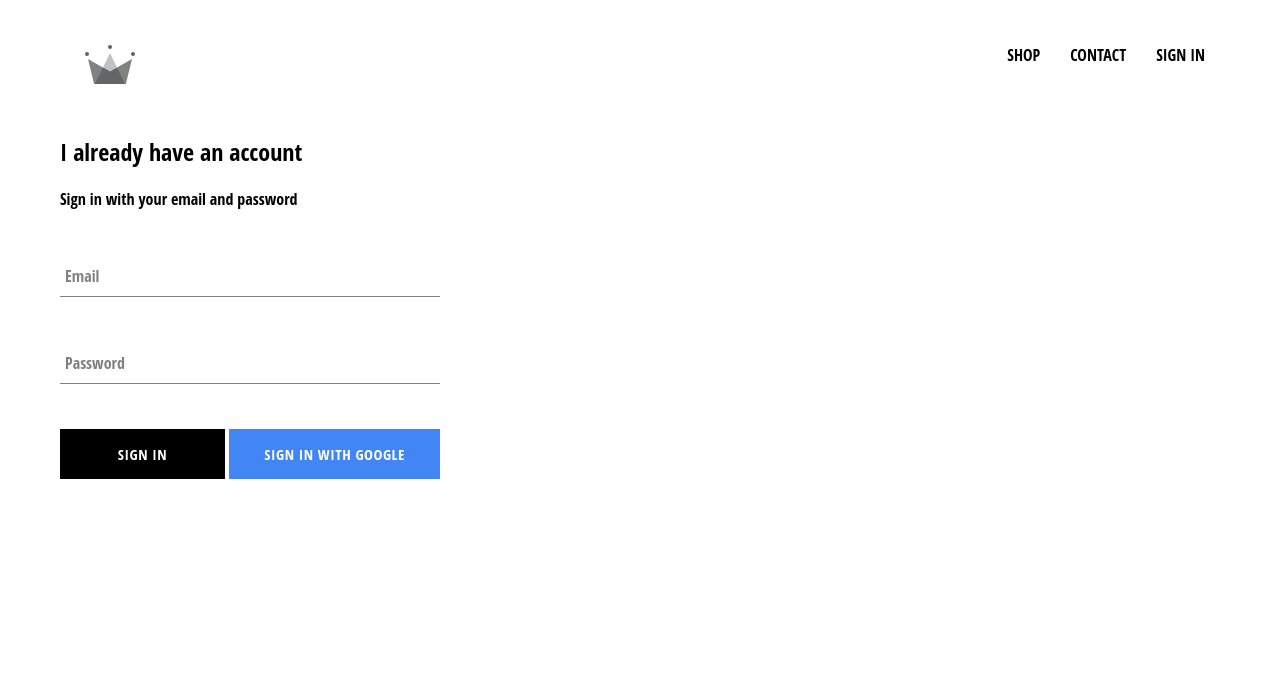
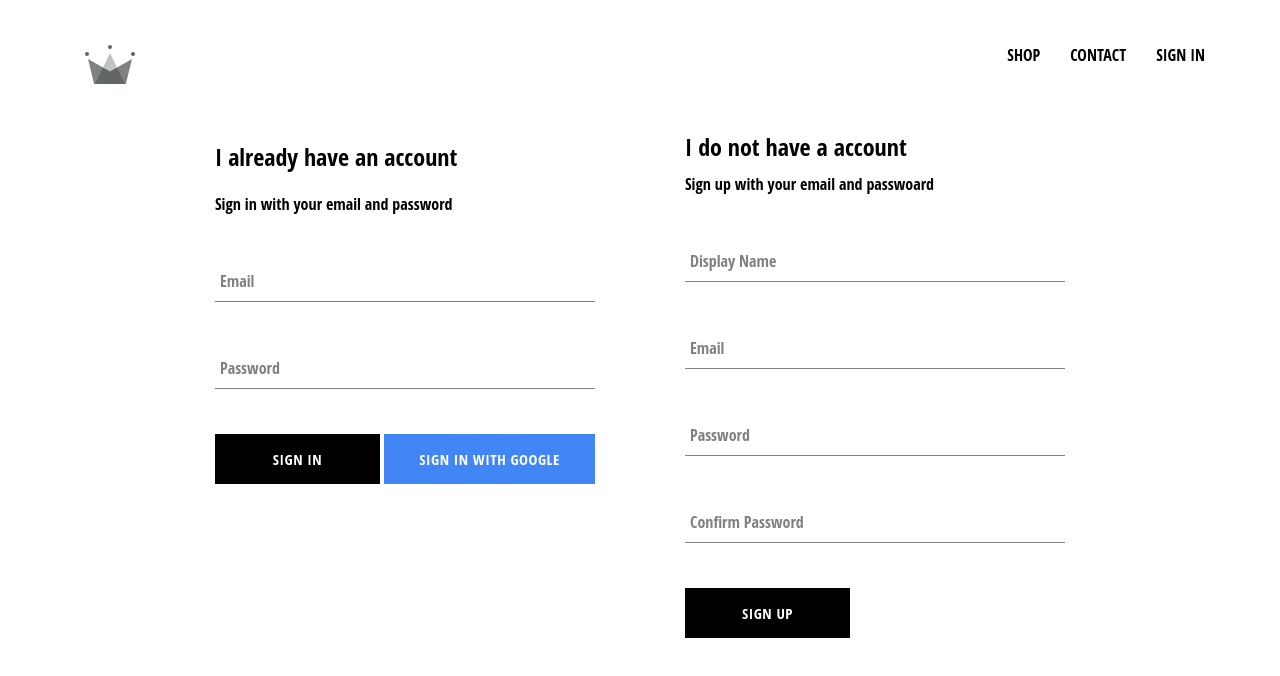
Before and after one commit to satyam95/React-CRW-Shop, a React (Create React App) app: page /signin in a window 1280 px wide. Shown: the top 676 px of the page. Built offline with nearby package versions, Linux system fonts and the light colour scheme; no server answers; the HTML template or start-up script is replaced by a standard one.

Commit message:
implemented fisebase signin-sigup

```diff
--- a/src/App.js
+++ b/src/App.js
@@ -8,7 +8,7 @@
 
 import Header from './components/header/header.component';
 
-import { auth } from './firebase/firebase.utils';
+import { auth, createUserProfileDocument } from './firebase/firebase.utils';
 
 
 
@@ -24,10 +24,23 @@
   unsubscribeFromAuth = null;
 
   componentDidMount() {
-    this.unsubscribeFromAuth = auth.onAuthStateChanged(user => {
-      this.setState({ currentUser: user });
+    this.unsubscribeFromAuth = auth.onAuthStateChanged(async userAuth => {
+      if (userAuth) {
+        const userRef = await createUserProfileDocument(userAuth);
 
-      console.log(user);
+        userRef.onSnapshot(snapShot => {
+          this.setState({
+            currentUser: {
+              id: snapShot.id,
+              ...snapShot.data()
+            }
+          });
+
+          console.log(this.state);
+        });
+      }
+
+      this.setState({  currentUser: userAuth });
 
     });
   }
--- a/src/components/form-input/form-input.component.jsx
+++ b/src/components/form-input/form-input.component.jsx
@@ -8,15 +8,11 @@
             className='form-input'
             onChange={handleChange} {...otherProps}>
         </input>
-        {
-        label ? (
-            <label
-                className={`${otherProps.value.length ? 'shrink' : ''} form-input-label`}>
+        {label ? (
+            <label className={`${otherProps?.value?.length ? 'shrink' : ''} form-input-label`}>
                     {label}
             </label>
-        ):
-         null
-        }
+        ) : null }
     </div>
 );
 
--- a/src/components/sign-in/sign-in.component.jsx
+++ b/src/components/sign-in/sign-in.component.jsx
@@ -27,8 +27,8 @@
     handleChange = event => {
         const { value, name } = event.target;
 
-        this.setState({ [name]: value })
-    }
+        this.setState({ [name]: value });
+    };
 
     render(){
         return(
--- /dev/null
+++ b/src/components/sign-up/sign-up.component.jsx
@@ -0,0 +1,107 @@
+import React from 'react';
+
+import FormInput from '../form-input/form-input.component';
+import CustomButton from '../custom-button/custom-button.component';
+
+import { auth, createUserProfileDocument} from '../../firebase/firebase.utils';
+
+import './sign-up.style.scss';
+
+class SignUp extends React.Component{
+    constructor(){
+        super();
+
+        this.state ={
+            displayName: '',
+            email: '',
+            passwoard: '',
+            confirmPassword: ''
+        };
+    }
+
+    handleSubmit = async event => {
+        event.preventDefault();
+
+        const { displayName, email, password, confirmPassword } = this.state;
+
+        if (password !== confirmPassword) {
+          alert("passwords don't match");
+          return;
+        }
+
+        try {
+          const { user } = await auth.createUserWithEmailAndPassword(
+            email,
+            password
+          );
+
+          await createUserProfileDocument(user, { displayName });
+
+          this.setState({
+            displayName: '',
+            email: '',
+            password: '',
+            confirmPassword: ''
+          });
+        } catch (error) {
+          console.error(error);
+        }
+      };
+
+      handleChange = event => {
+        const { name, value } = event.target;
+
+        this.setState({ [name]: value });
+      };
+
+    render(){
+
+        const { displayName, email, password, confirmPassword} = this.state;
+
+        return(
+            <div className='sign-up'>
+                <h2 className='title'>I do not have a account</h2>
+                <span>Sign up with your email and passwoard</span>
+
+                <form className='sign-up-form' onSubmit={this.handleSubmit}>
+                    <FormInput
+                        type="text"
+                        name="displayName"
+                        value={displayName}
+                        onChange={this.handleChange}
+                        label='Display Name'
+                        required
+                    />
+                    <FormInput
+                        type="email"
+                        name="email"
+                        value={email}
+                        onChange={this.handleChange}
+                        label='Email'
+                        required
+                    />
+                    <FormInput
+                        type="password"
+                        name="password"
+                        value={password}
+                        onChange={this.handleChange}
+                        label='Password'
+                        required
+                    />
+                    <FormInput
+                        type="password"
+                        name="confirmPassword"
+                        value={confirmPassword}
+                        onChange={this.handleChange}
+                        label='Confirm Password'
+                        required
+                    />
+                    <CustomButton type='submit'>SIGN UP</CustomButton>
+                </form>
+
+            </div>
+        );
+    }
+}
+
+export default SignUp;
--- /dev/null
+++ b/src/components/sign-up/sign-up.style.scss
@@ -0,0 +1,9 @@
+.sign-up {
+    display: flex;
+    flex-direction: column;
+    width: 380px;
+
+    .title {
+      margin: 10px 0;
+    }
+  }
--- a/src/firebase/firebase.utils.js
+++ b/src/firebase/firebase.utils.js
@@ -14,6 +14,31 @@
 
 firebase.initializeApp(config);
 
+export const createUserProfileDocument = async (userAuth, additionalData) => {
+  if (!userAuth) return;
+
+  const userRef = firestore.doc(`users/${userAuth.uid}`);
+
+  const snapShot = await userRef.get();
+
+  if (!snapShot.exists) {
+    const { displayName, email } = userAuth;
+    const createdAt = new Date();
+    try {
+      await userRef.set({
+        displayName,
+        email,
+        createdAt,
+        ...additionalData
+      });
+    } catch (error) {
+      console.log('error creating user', error.message);
+    }
+  }
+
+  return userRef;
+};
+
 export const auth = firebase.auth();
 export const firestore = firebase.firestore();
 
--- a/src/index.js
+++ b/src/index.js
@@ -2,7 +2,7 @@
 import ReactDOM from 'react-dom';
 import './index.css';
 import App from './App';
-import reportWebVitals from './reportWebVitals';
+
 import { BrowserRouter } from 'react-router-dom';
 
 ReactDOM.render(
@@ -17,4 +17,3 @@
 // If you want to start measuring performance in your app, pass a function
 // to log results (for example: reportWebVitals(console.log))
 // or send to an analytics endpoint. Learn more: https://bit.ly/CRA-vitals
-reportWebVitals();
--- a/src/pages/sign-in-and-sign-up/sign-in-and-sign-up.component.jsx
+++ b/src/pages/sign-in-and-sign-up/sign-in-and-sign-up.component.jsx
@@ -1,12 +1,16 @@
 import React from 'react';
 
 import SignIn from '../../components/sign-in/sign-in.component';
+
+import SignUp from '../../components/sign-up/sign-up.component';
 
 import './sign-in-and-sign-up.style.scss';
 
 const SignInAndSignUpPage = () =>(
     <div className='sign-in-and-sign-up'>
         <SignIn></SignIn>
+        <SignUp></SignUp>
+
     </div>
 );
 
--- a/src/pages/sign-in-and-sign-up/sign-in-and-sign-up.style.scss
+++ b/src/pages/sign-in-and-sign-up/sign-in-and-sign-up.style.scss
@@ -0,0 +1,6 @@
+.sign-in-and-sign-up {
+    width: 850px;
+    display: flex;
+    justify-content: space-between;
+    margin: 30px auto;
+  }
```
